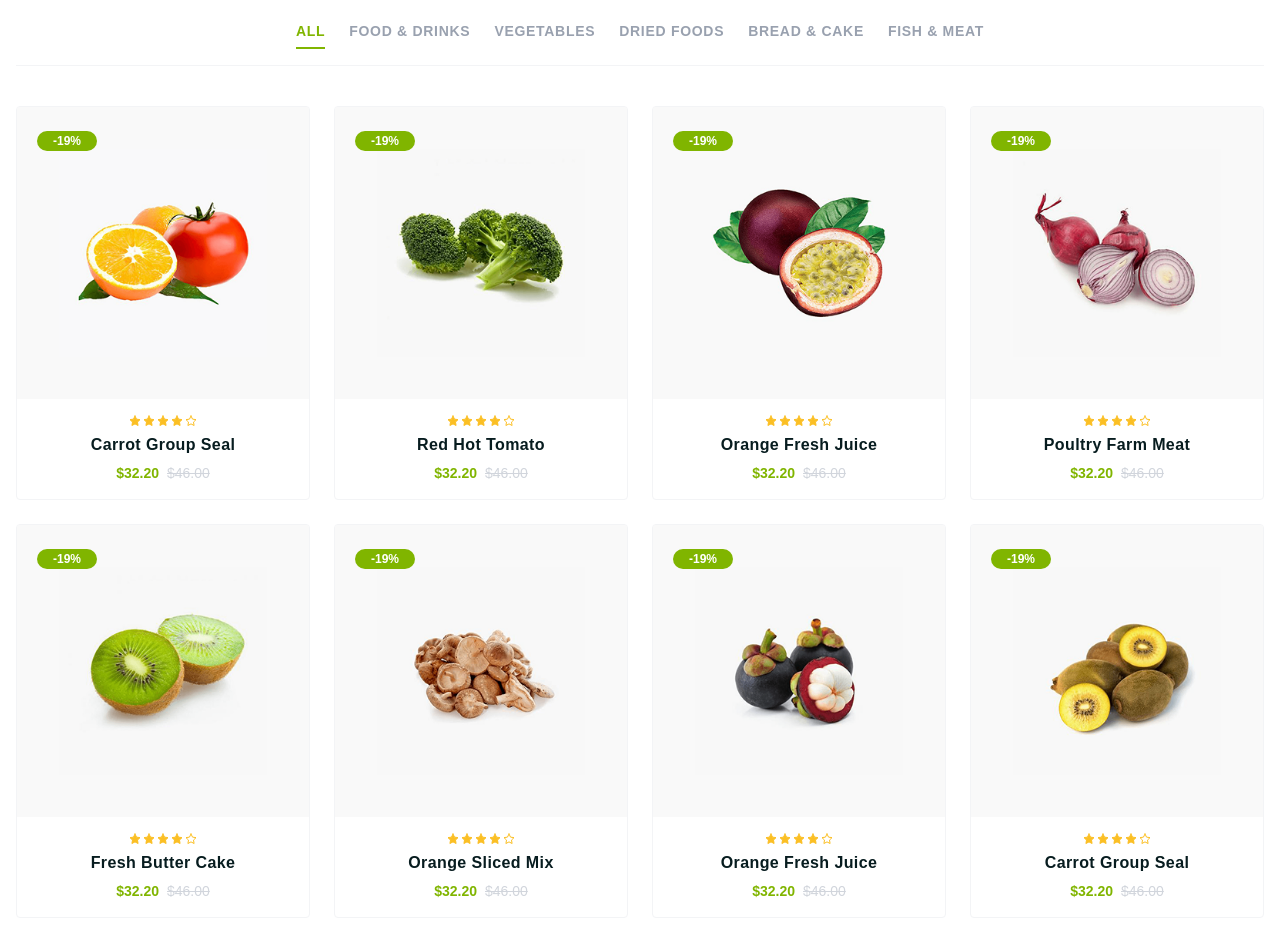
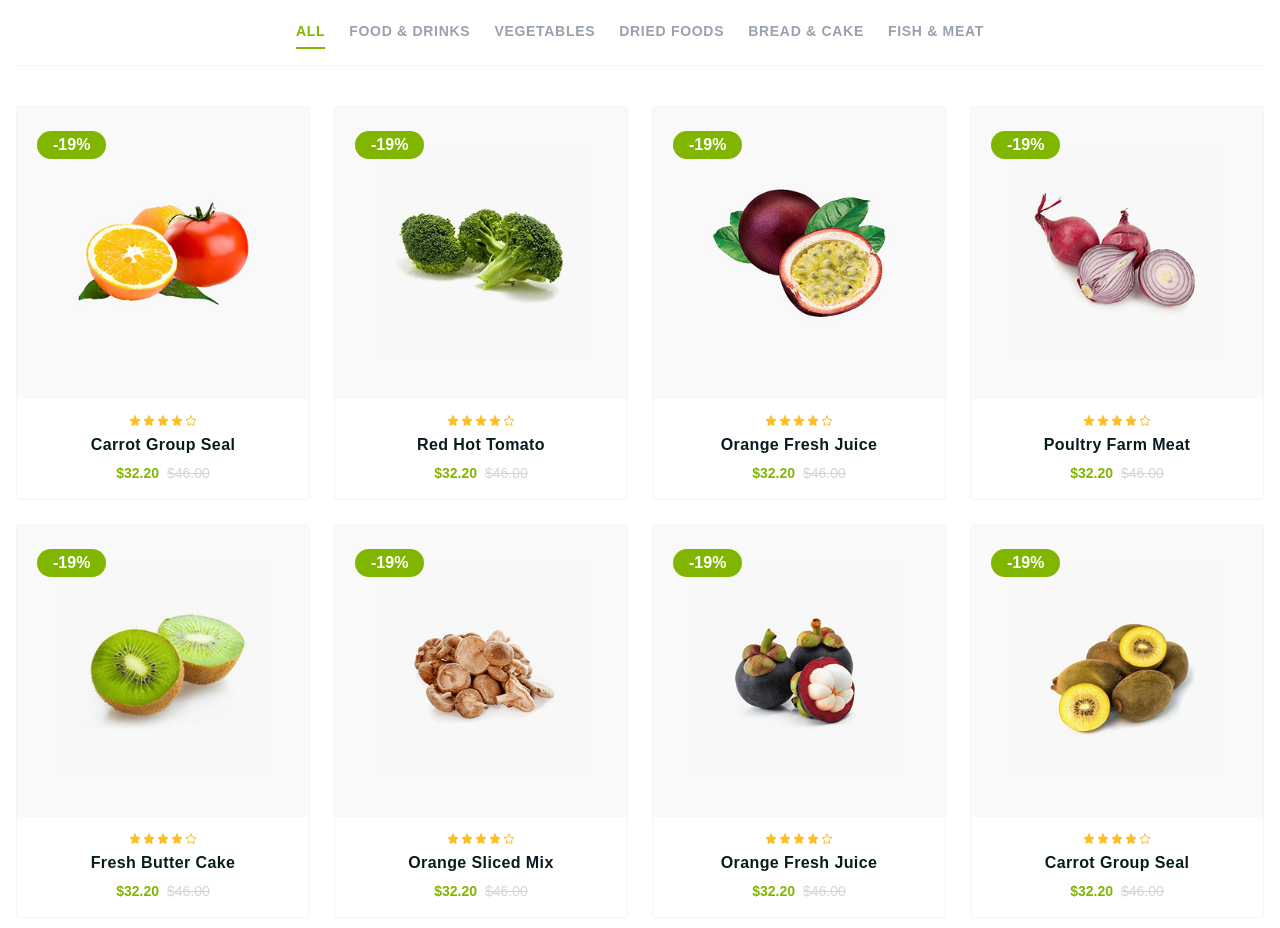
Before and after one commit to mahirTheCoder/react_project, a React (Vite) app: page / in a window 1280 px wide. Shown: the part 1700-2628 px from the top of the page. Built offline with nearby package versions, Linux system fonts and the light colour scheme.

Commit message:
products customised

```diff
--- a/src/Componets/ui/OurProducts.jsx
+++ b/src/Componets/ui/OurProducts.jsx
@@ -1,44 +1,116 @@
-import React, { useState } from 'react'
-import { FiShoppingBag, FiEye, FiHeart, FiStar } from 'react-icons/fi'
+import React, { useState } from "react";
+import { FiShoppingBag, FiEye, FiHeart, FiStar } from "react-icons/fi";
 
 // Correctly imported asset paths
-import img1 from '../../assets/img1.png'
-import img2 from '../../assets/img2.png'
-import img3 from '../../assets/img3.png'
-import img4 from '../../assets/img4.png'
-import img5 from '../../assets/img5.png'
-import img6 from '../../assets/img6.png'
-import img7 from '../../assets/img7.png'
-import img8 from '../../assets/img8.png'
+import img1 from "../../assets/img1.png";
+import img2 from "../../assets/img2.png";
+import img3 from "../../assets/img3.png";
+import img4 from "../../assets/img4.png";
+import img5 from "../../assets/img5.png";
+import img6 from "../../assets/img6.png";
+import img7 from "../../assets/img7.png";
+import img8 from "../../assets/img8.png";
+import { Link } from "react-router";
 
 const OurProducts = () => {
   // Set default active tab to 'ALL' to show all products initially
-  const [activeTab, setActiveTab] = useState('ALL');
+  const [activeTab, setActiveTab] = useState("ALL");
 
   // Included 'ALL' at the beginning of categories list
-  const categories = ['ALL', 'FOOD & DRINKS', 'VEGETABLES', 'DRIED FOODS', 'BREAD & CAKE', 'FISH & MEAT'];
+  const categories = [
+    "ALL",
+    "FOOD & DRINKS",
+    "VEGETABLES",
+    "DRIED FOODS",
+    "BREAD & CAKE",
+    "FISH & MEAT",
+  ];
 
   // Mock data structure
   const products = [
-    { id: 1, category: 'FOOD & DRINKS', title: 'Carrot Group Seal', price: '$32.20', oldPrice: '$46.00', discount: '-19%', img: img1 },
-    { id: 2, category: 'VEGETABLES', title: 'Red Hot Tomato', price: '$32.20', oldPrice: '$46.00', discount: '-19%', img: img2 },
-    { id: 3, category: 'FOOD & DRINKS', title: 'Orange Fresh Juice', price: '$32.20', oldPrice: '$46.00', discount: '-19%', img: img3 },
-    { id: 4, category: 'FISH & MEAT', title: 'Poultry Farm Meat', price: '$32.20', oldPrice: '$46.00', discount: '-19%', img: img4 },
-    { id: 5, category: 'BREAD & CAKE', title: 'Fresh Butter Cake', price: '$32.20', oldPrice: '$46.00', discount: '-19%', img: img5 },
-    { id: 6, category: 'DRIED FOODS', title: 'Orange Sliced Mix', price: '$32.20', oldPrice: '$46.00', discount: '-19%', img: img6 },
-    { id: 7, category: 'FOOD & DRINKS', title: 'Orange Fresh Juice', price: '$32.20', oldPrice: '$46.00', discount: '-19%', img: img7 },
-    { id: 8, category: 'FOOD & DRINKS', title: 'Carrot Group Seal', price: '$32.20', oldPrice: '$46.00', discount: '-19%', img: img8 }
+    {
+      id: 1,
+      category: "FOOD & DRINKS",
+      title: "Carrot Group Seal",
+      price: "$32.20",
+      oldPrice: "$46.00",
+      discount: "-19%",
+      img: img1,
+    },
+    {
+      id: 2,
+      category: "VEGETABLES",
+      title: "Red Hot Tomato",
+      price: "$32.20",
+      oldPrice: "$46.00",
+      discount: "-19%",
+      img: img2,
+    },
+    {
+      id: 3,
+      category: "FOOD & DRINKS",
+      title: "Orange Fresh Juice",
+      price: "$32.20",
+      oldPrice: "$46.00",
+      discount: "-19%",
+      img: img3,
+    },
+    {
+      id: 4,
+      category: "FISH & MEAT",
+      title: "Poultry Farm Meat",
+      price: "$32.20",
+      oldPrice: "$46.00",
+      discount: "-19%",
+      img: img4,
+    },
+    {
+      id: 5,
+      category: "BREAD & CAKE",
+      title: "Fresh Butter Cake",
+      price: "$32.20",
+      oldPrice: "$46.00",
+      discount: "-19%",
+      img: img5,
+    },
+    {
+      id: 6,
+      category: "DRIED FOODS",
+      title: "Orange Sliced Mix",
+      price: "$32.20",
+      oldPrice: "$46.00",
+      discount: "-19%",
+      img: img6,
+    },
+    {
+      id: 7,
+      category: "FOOD & DRINKS",
+      title: "Orange Fresh Juice",
+      price: "$32.20",
+      oldPrice: "$46.00",
+      discount: "-19%",
+      img: img7,
+    },
+    {
+      id: 8,
+      category: "FOOD & DRINKS",
+      title: "Carrot Group Seal",
+      price: "$32.20",
+      oldPrice: "$46.00",
+      discount: "-19%",
+      img: img8,
+    },
   ];
 
   // Updated filtering logic: Shows all if activeTab is 'ALL', otherwise filters by category
-  const filteredProducts = activeTab === 'ALL'
-    ? products
-    : products.filter(item => item.category === activeTab);
+  const filteredProducts =
+    activeTab === "ALL"
+      ? products
+      : products.filter((item) => item.category === activeTab);
 
   return (
     <section className="w-full py-16 bg-white select-none">
       <div className="container mx-auto px-4">
-
         {/* Section Heading */}
         <h2 className="text-center font-prim font-bold text-prim text-3xl md:text-4xl tracking-wide mb-8">
           Our Products
@@ -51,7 +123,9 @@ const OurProducts = () => {
               key={idx}
               onClick={() => setActiveTab(tab)}
               className={`pb-2 relative cursor-pointer duration-300 uppercase ${
-                activeTab === tab ? 'text-brand' : 'text-gray-400 hover:text-prim'
+                activeTab === tab
+                  ? "text-brand"
+                  : "text-gray-400 hover:text-prim"
               }`}
             >
               {tab}
@@ -69,7 +143,6 @@ const OurProducts = () => {
               key={product.id}
               className="w-full border border-gray-100 rounded-sm bg-white overflow-hidden group relative flex flex-col justify-between"
             >
-
               {/* Product Top Box Image side */}
               <div className="w-full aspect-square bg-[#F9F9F9] flex items-center justify-center p-4 relative overflow-hidden">
                 <img
@@ -79,21 +152,35 @@ const OurProducts = () => {
                 />
 
                 {/* Badge layout */}
-                <span className="absolute top-6 left-5 bg-brand text-white text-xs font-bold px-4 py-0.5 rounded-full font-prim">
+                <span className="absolute top-6 left-5 bg-brand text-white text- font-bold px-4 py-0.5 rounded-full font-prim">
                   {product.discount}
                 </span>
 
                 {/* Animated Action Buttons (Top-5, Right-3 layout on hover) */}
                 <div className="absolute top-5 right-3 flex flex-col gap-2 translate-x-12 opacity-0 group-hover:translate-x-0 group-hover:opacity-100 duration-300 z-10">
-                  <button className="w-9 h-9 bg-white text-prim hover:bg-brand hover:text-white rounded-full flex items-center justify-center shadow-md transition-colors cursor-pointer text-base">
+                  {/* Cart Link */}
+                  <Link
+                    to="/"
+                    className="w-9 h-9 bg-white text-prim hover:bg-brand hover:text-white rounded-full flex items-center justify-center shadow-md transition-colors cursor-pointer text-base"
+                  >
                     <FiShoppingBag />
-                  </button>
-                  <button className="w-9 h-9 bg-white text-prim hover:bg-brand hover:text-white rounded-full flex items-center justify-center shadow-md transition-colors cursor-pointer text-base">
+                  </Link>
+
+                  {/* Details Link */}
+                  <Link
+                    to="/"
+                    className="w-9 h-9 bg-white text-prim hover:bg-brand hover:text-white rounded-full flex items-center justify-center shadow-md transition-colors cursor-pointer text-base"
+                  >
                     <FiEye />
-                  </button>
-                  <button className="w-9 h-9 bg-white text-prim hover:bg-brand hover:text-white rounded-full flex items-center justify-center shadow-md transition-colors cursor-pointer text-base">
+                  </Link>
+
+                  {/* Wishlist Link */}
+                  <Link
+                    to="/"
+                    className="w-9 h-9 bg-white text-prim hover:bg-brand hover:text-white rounded-full flex items-center justify-center shadow-md transition-colors cursor-pointer text-base"
+                  >
                     <FiHeart />
-                  </button>
+                  </Link>
                 </div>
               </div>
 
@@ -115,17 +202,17 @@ const OurProducts = () => {
                 {/* Prices box */}
                 <div className="flex items-center gap-2 font-prim text-sm">
                   <span className="text-brand font-bold">{product.price}</span>
-                  <span className="text-gray-300 line-through">{product.oldPrice}</span>
+                  <span className="text-gray-300 line-through">
+                    {product.oldPrice}
+                  </span>
                 </div>
               </div>
-
             </div>
           ))}
         </div>
-
       </div>
     </section>
-  )
-}
+  );
+};
 
-export default OurProducts
+export default OurProducts;
```
